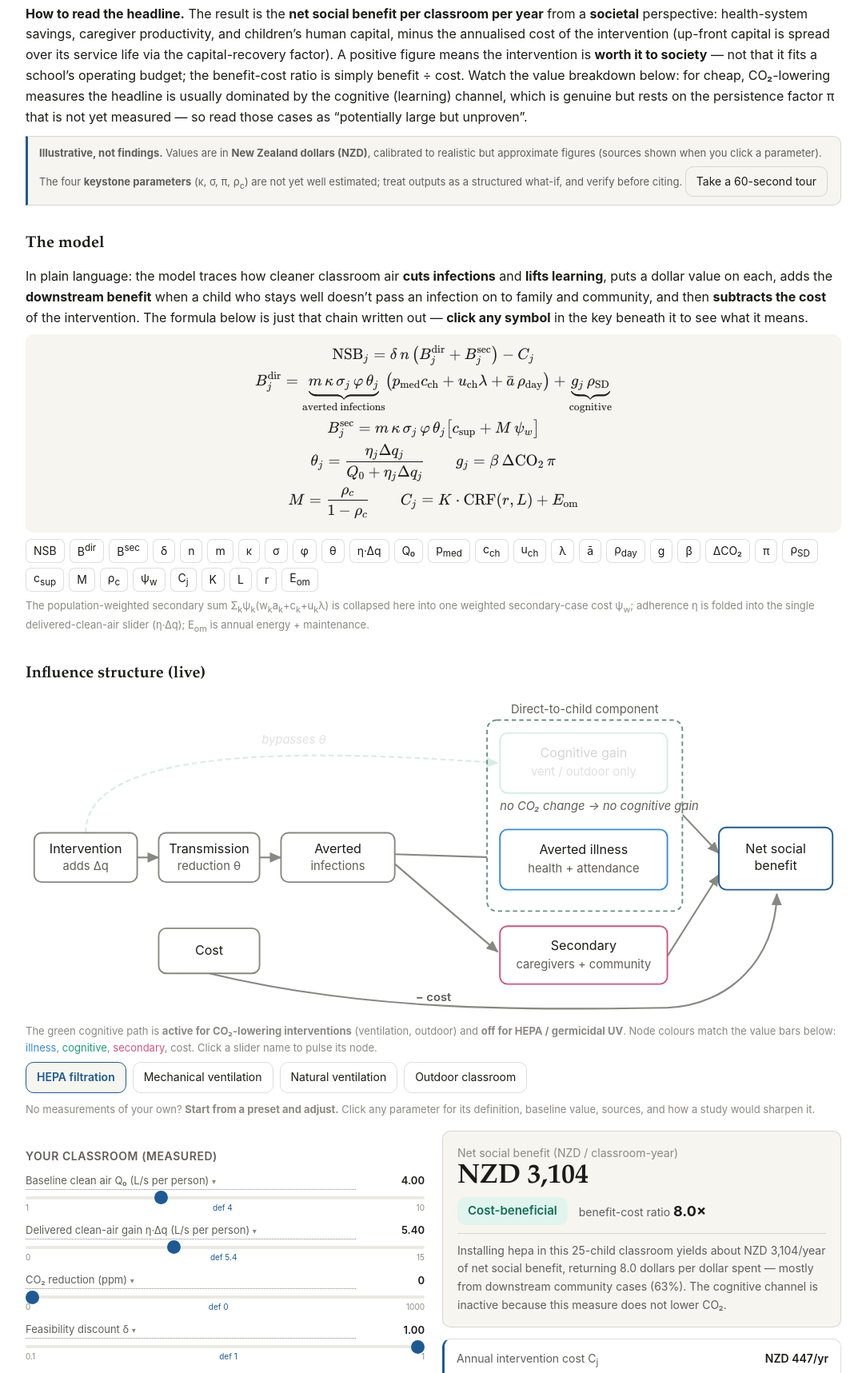
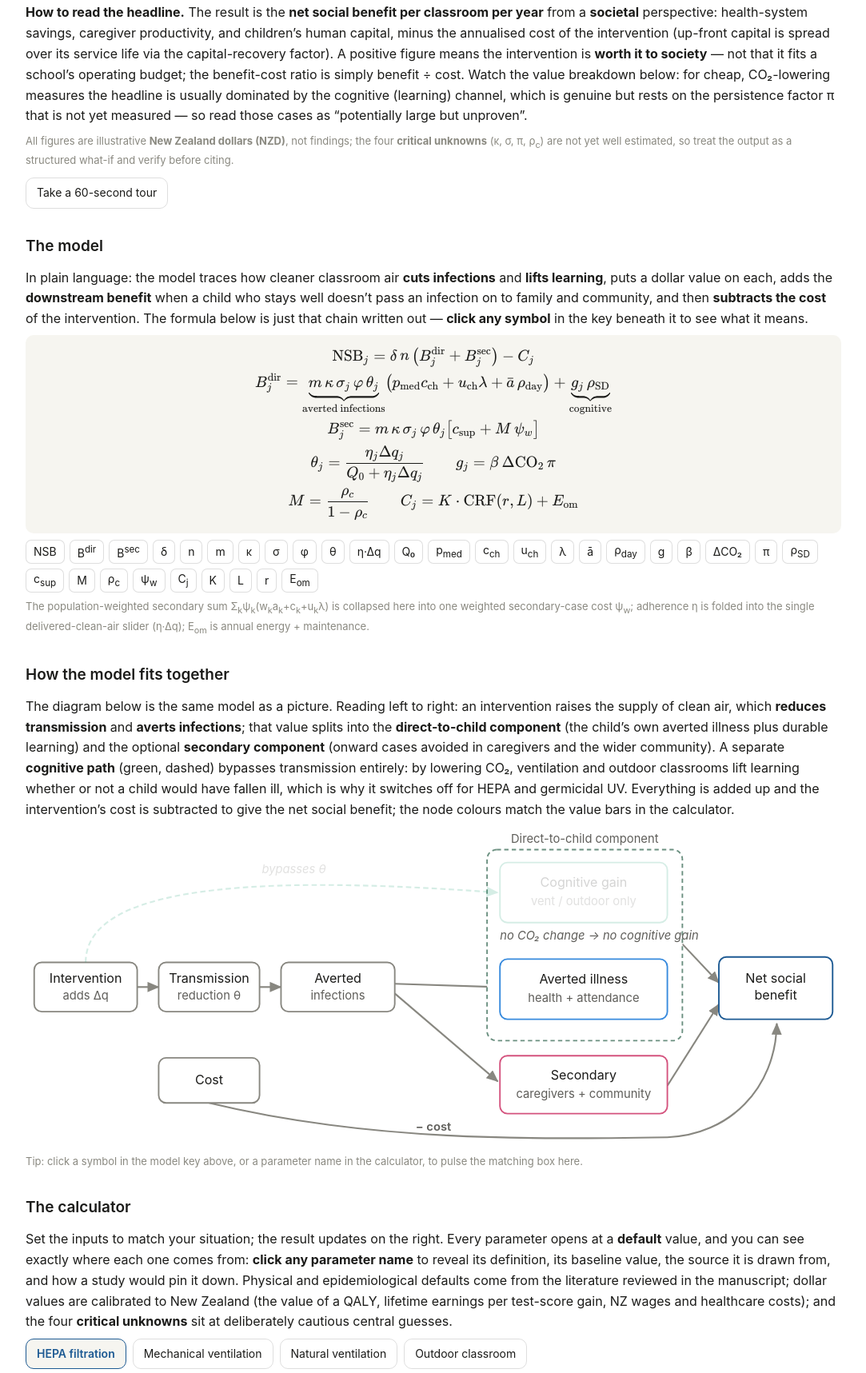
Before and after one commit to AustinHendersonEconomist/cascade-calculator, a plain HTML site: page index.html in a window 1280 px wide. Shown: the part 202-1919 px from the top of the page at 80% size, without its empty margins (98-1181 px from the left). Drawn offline with nearby package versions, Linux system fonts and the light colour scheme.

Commit message:
Aesthetics v0.5: single font (sizes for headers/headline); remove top box (keep tour button); rename diagram section + add explanation; add 'The calculator' header explaining default provenance; rename keystone -> critical unknowns

```diff
--- a/index.html
+++ b/index.html
@@ -28,8 +28,8 @@ body{background:var(--bg);color:var(--text);margin:0;line-height:1.62;
   font-family:-apple-system,BlinkMacSystemFont,"Segoe UI",Roboto,Helvetica,Arial,sans-serif;
   font-size:16px;-webkit-font-smoothing:antialiased;}
 main{max-width:1060px;margin:0 auto;padding:2.2rem 1.25rem 4rem;}
-h1{font-family:var(--font-serif);font-size:27px;font-weight:600;margin:0 0 .4rem;letter-spacing:-.01em;}
-h2{font-family:var(--font-serif);font-size:20px;font-weight:600;margin:2rem 0 .7rem;}
+h1{font-size:26px;font-weight:600;margin:0 0 .4rem;letter-spacing:-.01em;}
+h2{font-size:19px;font-weight:600;margin:2rem 0 .7rem;}
 h3{font-size:14px;font-weight:600;color:var(--text2);margin:1.3rem 0 .5rem;text-transform:uppercase;letter-spacing:.04em;}
 p{margin:.45rem 0;}
 .lead{font-size:16px;margin-bottom:.6rem;}
@@ -48,7 +48,7 @@ button:active{transform:scale(.98);}
   #outputs{position:sticky;top:14px;}}
 #outputs>*{margin-bottom:14px;}
 .hero{background:var(--bg2);border-radius:var(--radius);padding:16px 18px;border:1px solid var(--border);}
-.hero .nsb{font-size:34px;font-weight:600;line-height:1.1;font-family:var(--font-serif);}
+.hero .nsb{font-size:34px;font-weight:600;line-height:1.1;}
 .hero .cur{font-size:14px;color:var(--text3);}
 .hero .row{display:flex;align-items:center;gap:14px;flex-wrap:wrap;margin-top:6px;}
 .badge{font-size:15px;font-weight:600;padding:5px 13px;border-radius:var(--radius);display:inline-block;}
@@ -123,7 +123,8 @@ code.cite{display:block;background:var(--bg2);border-radius:var(--radius);paddin
   <p class="lead">Poorly ventilated classrooms raise the spread of respiratory infections and may hold back learning; the interventions that fix this cost money. This tool shows the conditions under which the <b>social benefits exceed the costs</b>.</p>
   <p>CASCADE = <b>C</b>lassroom <b>A</b>ir, <b>S</b>chool-acquired <b>C</b>ontagion, <b>A</b>nd <b>D</b>ownstream <b>E</b>conomics &mdash; a transparent companion to the decision model (Henderson et&nbsp;al., in preparation), with every equation, parameter, and the influence structure shown and clickable.</p>
   <p><b>How to read the headline.</b> The result is the <b>net social benefit per classroom per year</b> from a <b>societal</b> perspective: health-system savings, caregiver productivity, and children&#8217;s human capital, minus the annualised cost of the intervention (up-front capital is spread over its service life via the capital-recovery factor). A positive figure means the intervention is <b>worth it to society</b> &mdash; not that it fits a school&#8217;s operating budget; the benefit-cost ratio is simply benefit &divide; cost. Watch the value breakdown below: for cheap, CO&#8322;-lowering measures the headline is usually dominated by the cognitive (learning) channel, which is genuine but rests on the persistence factor &pi; that is not yet measured &mdash; so read those cases as &ldquo;potentially large but unproven&rdquo;.</p>
-  <div class="flag"><b>Illustrative, not findings.</b> Values are in <b>New Zealand dollars (NZD)</b>, calibrated to realistic but approximate figures (sources shown when you click a parameter). The four <b>keystone parameters</b> (&kappa;, &sigma;, &pi;, &rho;<sub>c</sub>) are not yet well estimated; treat outputs as a structured what-if, and verify before citing. <button type="button" id="tour-start" style="margin-top:6px;">Take a 60-second tour</button></div>
+  <p class="note" style="margin-bottom:.7rem;">All figures are illustrative <b>New Zealand dollars (NZD)</b>, not findings; the four <b>critical unknowns</b> (&kappa;, &sigma;, &pi;, &rho;<sub>c</sub>) are not yet well estimated, so treat the output as a structured what-if and verify before citing.</p>
+  <button type="button" id="tour-start">Take a 60-second tour</button>
 
   <h2>The model</h2>
   <p>In plain language: the model traces how cleaner classroom air <b>cuts infections</b> and <b>lifts learning</b>, puts a dollar value on each, adds the <b>downstream benefit</b> when a child who stays well doesn&#8217;t pass an infection on to family and community, and then <b>subtracts the cost</b> of the intervention. The formula below is just that chain written out &mdash; <b>click any symbol</b> in the key beneath it to see what it means.</p>
@@ -138,7 +139,8 @@ code.cite{display:block;background:var(--bg2);border-radius:var(--radius);paddin
   <div class="def" id="symdef" hidden></div>
   <p class="note">The population-weighted secondary sum &Sigma;<sub>k</sub>&psi;<sub>k</sub>(w<sub>k</sub>a<sub>k</sub>+c<sub>k</sub>+u<sub>k</sub>&lambda;) is collapsed here into one weighted secondary-case cost &psi;<sub>w</sub>; adherence &eta; is folded into the single delivered-clean-air slider (&eta;&middot;&Delta;q); E<sub>om</sub> is annual energy + maintenance.</p>
 
-  <h2>Influence structure (live)</h2>
+  <h2>How the model fits together</h2>
+  <p>The diagram below is the same model as a picture. Reading left to right: an intervention raises the supply of clean air, which <b>reduces transmission</b> and <b>averts infections</b>; that value splits into the <b>direct-to-child component</b> (the child&#8217;s own averted illness plus durable learning) and the optional <b>secondary component</b> (onward cases avoided in caregivers and the wider community). A separate <b>cognitive path</b> (green, dashed) bypasses transmission entirely: by lowering CO&#8322;, ventilation and outdoor classrooms lift learning whether or not a child would have fallen ill, which is why it switches off for HEPA and germicidal UV. Everything is added up and the intervention&#8217;s cost is subtracted to give the net social benefit; the node colours match the value bars in the calculator.</p>
   <svg id="diagram" viewBox="0 0 760 300" width="100%" role="img" aria-label="Influence diagram: the intervention reduces transmission and averts infections, whose value flows to direct-to-child and secondary components and nets against cost; a cognitive path bypasses transmission and is active only for CO2-lowering interventions.">
     <defs>
       <marker id="ah" markerWidth="8" markerHeight="8" refX="6.5" refY="3" orient="auto"><path d="M0,0 L7,3 L0,6 Z" fill="var(--c-cost)"/></marker>
@@ -170,7 +172,10 @@ code.cite{display:block;background:var(--bg2);border-radius:var(--radius);paddin
     </g>
     <text id="cogNote" class="nsub" x="442" y="106" fill="var(--c-cost)" font-style="italic" font-size="11"></text>
   </svg>
-  <p class="note" style="margin-top:-2px;">The green cognitive path is <b>active for CO&#8322;-lowering interventions</b> (ventilation, outdoor) and <b>off for HEPA / germicidal UV</b>. Node colours match the value bars below: <span style="color:var(--c-illness)">illness</span>, <span style="color:var(--c-cog)">cognitive</span>, <span style="color:var(--c-sec)">secondary</span>, <span style="color:var(--c-cost)">cost</span>. Click a slider name to pulse its node.</p>
+  <p class="note" style="margin-top:-2px;">Tip: click a symbol in the model key above, or a parameter name in the calculator, to pulse the matching box here.</p>
+
+  <h2>The calculator</h2>
+  <p>Set the inputs to match your situation; the result updates on the right. Every parameter opens at a <b>default</b> value, and you can see exactly where each one comes from: <b>click any parameter name</b> to reveal its definition, its baseline value, the source it is drawn from, and how a study would pin it down. Physical and epidemiological defaults come from the literature reviewed in the manuscript; dollar values are calibrated to New Zealand (the value of a QALY, lifetime earnings per test-score gain, NZ wages and healthcare costs); and the four <b>critical unknowns</b> sit at deliberately cautious central guesses.</p>
 
   <div class="presets" id="presets">
     <button type="button" data-preset="hepa">HEPA filtration</button>
@@ -183,7 +188,7 @@ code.cite{display:block;background:var(--bg2);border-radius:var(--radius);paddin
   <div class="layout">
     <div id="inputs">
       <h3>Your classroom (measured)</h3><div id="grp-a"></div>
-      <h3>Keystone parameters (not yet well estimated)</h3><div id="grp-b"></div>
+      <h3>Critical unknowns (important but not yet measured)</h3><div id="grp-b"></div>
       <h3>Setting and cost</h3><div id="grp-c"></div>
       <details><summary>Advanced parameters (disease burden, value of illness, cognition)</summary><div id="grp-d" style="margin:8px 0 4px;"></div></details>
       <div style="display:flex;gap:8px;flex-wrap:wrap;margin-top:1rem;">
@@ -226,7 +231,7 @@ code.cite{display:block;background:var(--bg2);border-radius:var(--radius);paddin
         <div style="font-size:13px;color:var(--text2);margin-bottom:2px;">Uncertainty in net social benefit</div>
         <div class="uband" id="o-uband"></div>
         <div class="rowline" style="margin-top:2px;"><span>90% range [5th, 95th] &middot; median</span><b id="o-urange">&mdash;</b></div>
-        <div class="note">Deterministic-range sensitivity: 4,000 independent uniform draws over the four keystones (&kappa; 0.10&ndash;0.40, &sigma; 0.20&ndash;0.90, &pi; 0.01&ndash;0.60, &rho;<sub>c</sub> 0.10&ndash;0.50). Not a calibrated probabilistic analysis.</div>
+        <div class="note">Deterministic-range sensitivity: 4,000 independent uniform draws over the four critical unknowns (&kappa; 0.10&ndash;0.40, &sigma; 0.20&ndash;0.90, &pi; 0.01&ndash;0.60, &rho;<sub>c</sub> 0.10&ndash;0.50). Not a calibrated probabilistic analysis.</div>
       </div>
 
       <div class="panel outpanel">
@@ -309,9 +314,9 @@ code.cite{display:block;background:var(--bg2);border-radius:var(--radius);paddin
   </ol>
 
   <footer>
-    <p><b>Author:</b> Austin Henderson, Department of Economics, University of Otago. <b>Model:</b> CASCADE (Henderson et&nbsp;al., in preparation). <b>Version:</b> 0.4 (2026-06-19). Equations match the manuscript and its verification script.</p>
+    <p><b>Author:</b> Austin Henderson, Department of Economics, University of Otago. <b>Model:</b> CASCADE (Henderson et&nbsp;al., in preparation). <b>Version:</b> 0.5 (2026-06-19). Equations match the manuscript and its verification script.</p>
     <p><b>Cite this tool:</b></p>
-    <code class="cite" id="cite">Henderson, A. (2026). CASCADE clean-air-in-schools calculator (v0.4) [interactive tool]. https://austinhendersoneconomist.github.io/cascade-calculator/</code>
+    <code class="cite" id="cite">Henderson, A. (2026). CASCADE clean-air-in-schools calculator (v0.5) [interactive tool]. https://austinhendersoneconomist.github.io/cascade-calculator/</code>
     <button type="button" id="copy-cite" style="font-size:13px;">Copy citation</button>
     <p style="margin-top:10px;">Source &amp; issues: <a href="https://github.com/AustinHendersonEconomist/cascade-calculator">github.com/AustinHendersonEconomist/cascade-calculator</a>. Dollar figures are illustrative NZD; to read in USD, multiply by roughly 0.6.</p>
   </footer>
@@ -513,7 +518,7 @@ function buildSymKey(){
 function build(){
   Object.keys(SPEC).forEach(function(g){var host=document.getElementById('grp-'+g);
     SPEC[g].forEach(function(s){var id=s[0],row=document.createElement('div');row.className='ctl';
-      row.innerHTML='<button type="button" class="plabel" id="b-'+id+'" aria-expanded="false">'+s[1]+(DEFS[id]&&DEFS[id].key?'<span class="tag">keystone</span>':'')+' <span class="car">&#9662;</span></button><span class="out" id="v-'+id+'"></span><input type="range" id="s-'+id+'" min="'+s[2]+'" max="'+s[3]+'" step="'+s[4]+'" value="'+s[5]+'"><div class="ticks"><span>'+s[2]+'</span><span class="dflt">def '+s[5]+'</span><span>'+s[3]+'</span></div>';
+      row.innerHTML='<button type="button" class="plabel" id="b-'+id+'" aria-expanded="false">'+s[1]+(DEFS[id]&&DEFS[id].key?'<span class="tag">critical</span>':'')+' <span class="car">&#9662;</span></button><span class="out" id="v-'+id+'"></span><input type="range" id="s-'+id+'" min="'+s[2]+'" max="'+s[3]+'" step="'+s[4]+'" value="'+s[5]+'"><div class="ticks"><span>'+s[2]+'</span><span class="dflt">def '+s[5]+'</span><span>'+s[3]+'</span></div>';
       host.appendChild(row);host.insertAdjacentHTML('beforeend',defHTML(id));V[id]=s[5];
       row.querySelector('input').addEventListener('input',function(e){V[id]=parseFloat(e.target.value);document.getElementById('v-'+id).textContent=fmtVal(id);activePreset=detectPreset();markPresets();render();});
       var btn=document.getElementById('b-'+id);
@@ -533,7 +538,7 @@ function dl(name,type,data){try{var b=new Blob([data],{type:type}),u=URL.createO
 function exportJSON(){var r=compute(V);dl('cascade-scenario.json','application/json',JSON.stringify({currency:'NZD',inputs:V,outputs:r},null,2));}
 function exportCSV(){var r=compute(V),rows=[['type','key','value']],k;for(k in V)rows.push(['input',k,V[k]]);['Cj','theta','di','g','gval','nsb','bcr','illness','cog','secondary'].forEach(function(k){rows.push(['output',k,r[k]]);});dl('cascade-scenario.csv','text/csv',rows.map(function(r){return r.join(',');}).join('\n'));}
 
-var TOUR=[['#presets','Start here. Pick an intervention preset; everything below recalculates instantly.'],['#o-nsb','This is the headline: net social benefit per classroom per year, in NZD. Green badge = worth it to society.'],['#grp-a','Adjust your classroom: the air-quality gain you measured (or expect).'],['#grp-b','These four keystones are the big unknowns. Click any name to see the evidence and how a study would pin it down.'],['#diagram','Watch the green cognitive path switch on for ventilation and off for HEPA. Then explore, and use "Copy shareable link" to send a scenario.']];
+var TOUR=[['#presets','Start here. Pick an intervention preset; everything below recalculates instantly.'],['#o-nsb','This is the headline: net social benefit per classroom per year, in NZD. Green badge = worth it to society.'],['#grp-a','Adjust your classroom: the air-quality gain you measured (or expect).'],['#grp-b','These four critical unknowns are the big drivers and the least certain. Click any name to see the evidence and how a study would pin it down.'],['#diagram','Watch the green cognitive path switch on for ventilation and off for HEPA. Then explore, and use "Copy shareable link" to send a scenario.']];
 var tstep=0;
 function showTour(i){var wrap=document.getElementById('tourwrap'),spot=document.getElementById('spot'),box=document.getElementById('tourbox');if(i>=TOUR.length){endTour();return;}tstep=i;var el=document.querySelector(TOUR[i][0]);if(!el){showTour(i+1);return;}var rc=el.getBoundingClientRect();wrap.style.display='block';spot.style.display='block';spot.style.left=(rc.left-6)+'px';spot.style.top=(rc.top-6)+'px';spot.style.width=(rc.width+12)+'px';spot.style.height=(rc.height+12)+'px';box.style.display='block';var bt=Math.min(window.innerHeight-130,rc.bottom+10);box.style.top=bt+'px';box.style.left=Math.max(10,Math.min(window.innerWidth-310,rc.left))+'px';box.innerHTML='<div style="margin-bottom:8px;">'+TOUR[i][1]+'</div><div style="display:flex;gap:8px;justify-content:space-between;"><button type="button" id="t-skip" style="font-size:13px;">Skip</button><button type="button" id="t-next" style="font-size:13px;">'+(i===TOUR.length-1?'Done':'Next')+'</button></div>';document.getElementById('t-skip').onclick=endTour;document.getElementById('t-next').onclick=function(){showTour(i+1);};}
 function endTour(){document.getElementById('tourwrap').style.display='none';document.getElementById('spot').style.display='none';document.getElementById('tourbox').style.display='none';}
```
